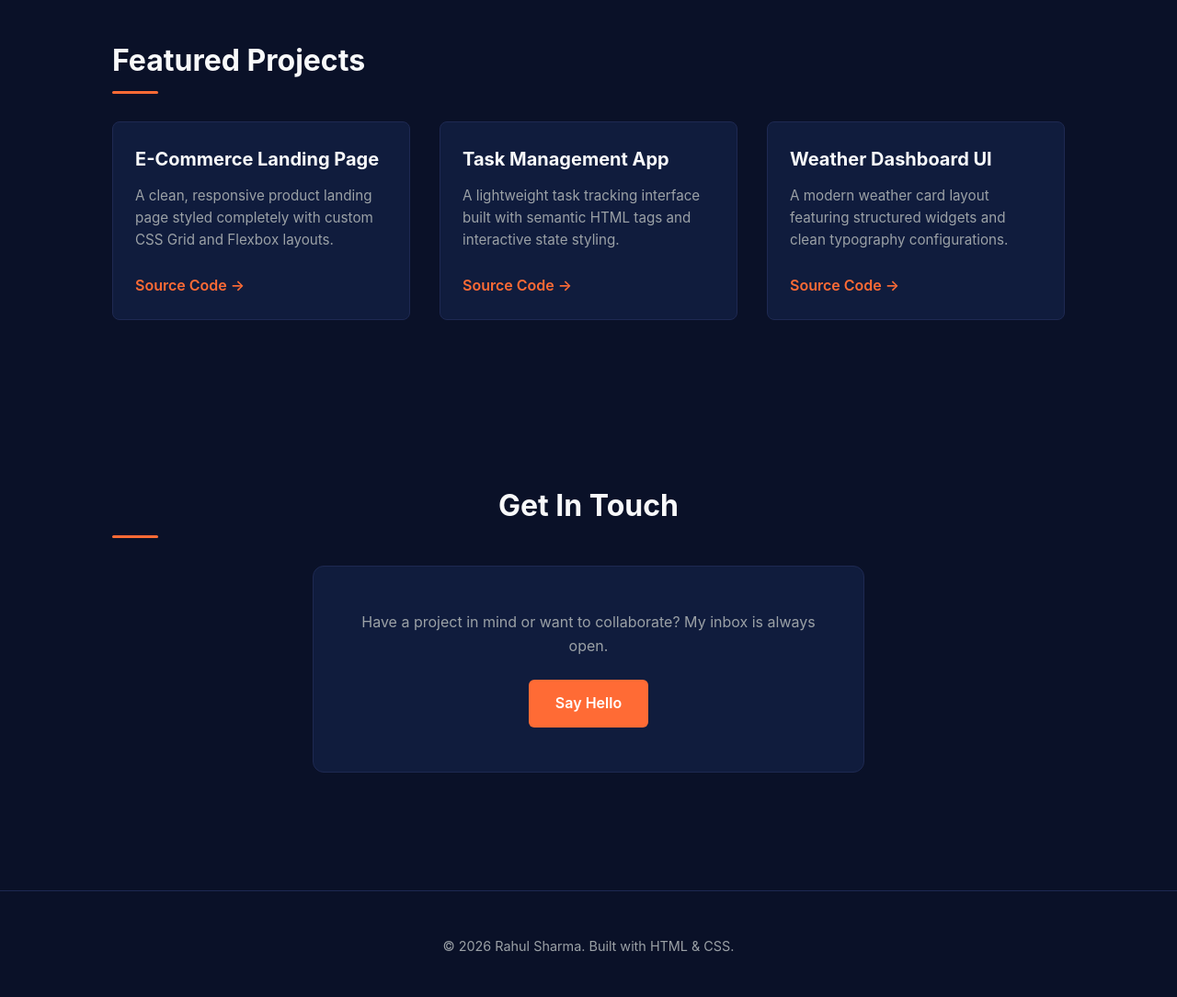
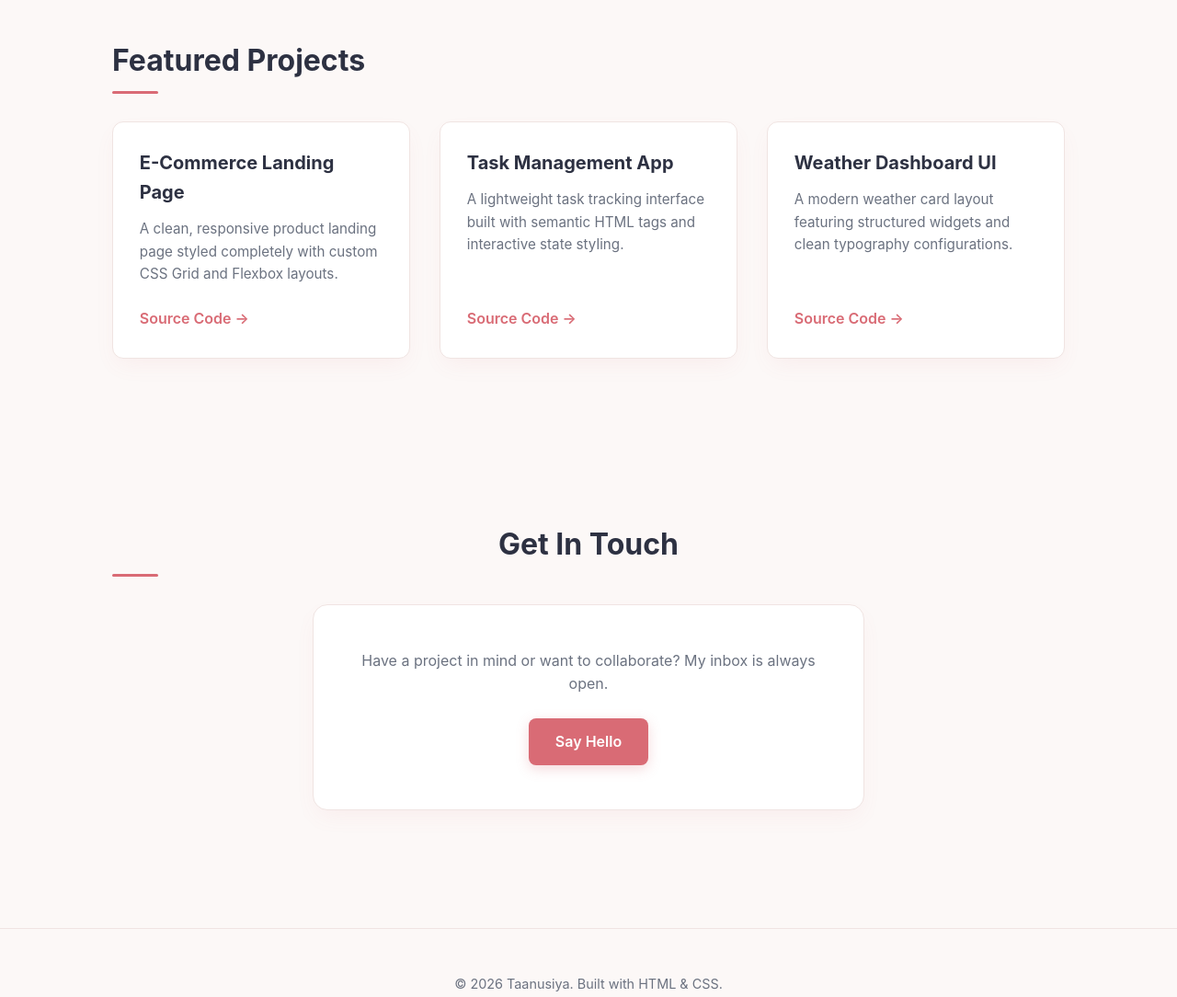
Before and after one commit to jtaanu2008-blip/workshop, a plain HTML site: page index.html in a window 1280 px wide. Shown: the part 1160-2244 px from the top of the page at 92% size. Drawn offline with Linux system fonts and the light colour scheme.

Commit message:
Update index.html

```diff
--- a/index.html
+++ b/index.html
@@ -3,9 +3,9 @@
 <head>
     <meta charset="UTF-8">
     <meta name="viewport" content="width=device-width, initial-scale=1.0">
-    <title>Rahul Sharma — Web Developer</title>
+    <title>Taanusiya — Web Developer</title>
     <style>
-        /* CSS Reset & Variables */
+        /* CSS Reset & Variables (Floral Light Mode) */
         * {
             margin: 0;
             padding: 0;
@@ -13,13 +13,14 @@
         }
 
         :root {
-            --bg-primary: #0a1128;
-            --bg-card: #101c3d;
-            --accent: #ff6b35;
-            --accent-hover: #e85a24;
-            --text-main: #f8f9fa;
-            --text-muted: #9ba1a6;
-            --border: #1e2952;
+            --bg-primary: #fcf8f7;
+            --bg-card: #ffffff;
+            --accent: #d96b75;       /* Rose / Coral Floral */
+            --accent-hover: #c45560;
+            --text-main: #2d3142;
+            --text-muted: #6b7280;
+            --border: #f0e4e2;
+            --shadow: 0 10px 25px -5px rgba(217, 107, 117, 0.08);
             --transition: all 0.3s ease;
         }
 
@@ -40,7 +41,7 @@
             top: 0;
             left: 0;
             width: 100%;
-            background-color: rgba(10, 17, 40, 0.95);
+            background-color: rgba(252, 248, 247, 0.9);
             backdrop-filter: blur(10px);
             border-bottom: 1px solid var(--border);
             z-index: 1000;
@@ -134,9 +135,10 @@
             background-color: var(--accent);
             color: white;
             padding: 0.8rem 1.8rem;
-            border-radius: 6px;
+            border-radius: 8px;
             text-decoration: none;
             font-weight: 600;
+            box-shadow: 0 4px 14px rgba(217, 107, 117, 0.25);
             transition: var(--transition);
         }
 
@@ -175,8 +177,9 @@
             border: 1px solid var(--border);
             padding: 1.5rem;
             text-align: center;
-            border-radius: 8px;
+            border-radius: 10px;
             font-weight: 600;
+            box-shadow: var(--shadow);
             transition: var(--transition);
         }
 
@@ -195,10 +198,11 @@
         .project-card {
             background-color: var(--bg-card);
             border: 1px solid var(--border);
-            border-radius: 8px;
+            border-radius: 12px;
             overflow: hidden;
             display: flex;
             flex-direction: column;
+            box-shadow: var(--shadow);
             transition: var(--transition);
         }
 
@@ -208,7 +212,7 @@
         }
 
         .project-content {
-            padding: 1.5rem;
+            padding: 1.8rem;
             display: flex;
             flex-direction: column;
             flex-grow: 1;
@@ -244,10 +248,11 @@
             background-color: var(--bg-card);
             border: 1px solid var(--border);
             padding: 3rem 2rem;
-            border-radius: 12px;
+            border-radius: 16px;
             text-align: center;
             max-width: 600px;
             margin: 0 auto;
+            box-shadow: var(--shadow);
         }
 
         .contact-box p {
@@ -295,7 +300,7 @@
     <!-- Header & Navigation -->
     <header>
         <div class="nav-container">
-            <a href="#" class="logo">Rahul<span>.dev</span></a>
+            <a href="#" class="logo">Taanusiya<span>.dev</span></a>
             <div class="menu-toggle" id="mobile-menu">☰</div>
             <ul class="nav-links">
                 <li><a href="#about">About</a></li>
@@ -309,7 +314,7 @@
     <main>
         <!-- About Section (Hero) -->
         <section id="about" class="hero">
-            <h1>Hi, I'm Rahul.<br><span>Frontend Developer.</span></h1>
+            <h1>Hi, I'm Taanusiya.<br><span>Frontend Developer.</span></h1>
             <p>I build clean, responsive, and user-friendly websites using modern HTML and CSS. Passionate about great UI/UX design.</p>
             <a href="#projects" class="btn">View My Work</a>
         </section>
@@ -360,14 +365,14 @@
             <h2 class="section-title" style="text-align: center;">Get In Touch</h2>
             <div class="contact-box">
                 <p>Have a project in mind or want to collaborate? My inbox is always open.</p>
-                <a href="mailto:rahul@example.com" class="btn">Say Hello</a>
+                <a href="mailto:taanusiya@example.com" class="btn">Say Hello</a>
             </div>
         </section>
     </main>
 
     <!-- Footer -->
     <footer>
-        <p>&copy; 2026 Rahul Sharma. Built with HTML & CSS.</p>
+        <p>&copy; 2026 Taanusiya. Built with HTML & CSS.</p>
     </footer>
 
     <!-- JavaScript for Mobile Menu -->
```
